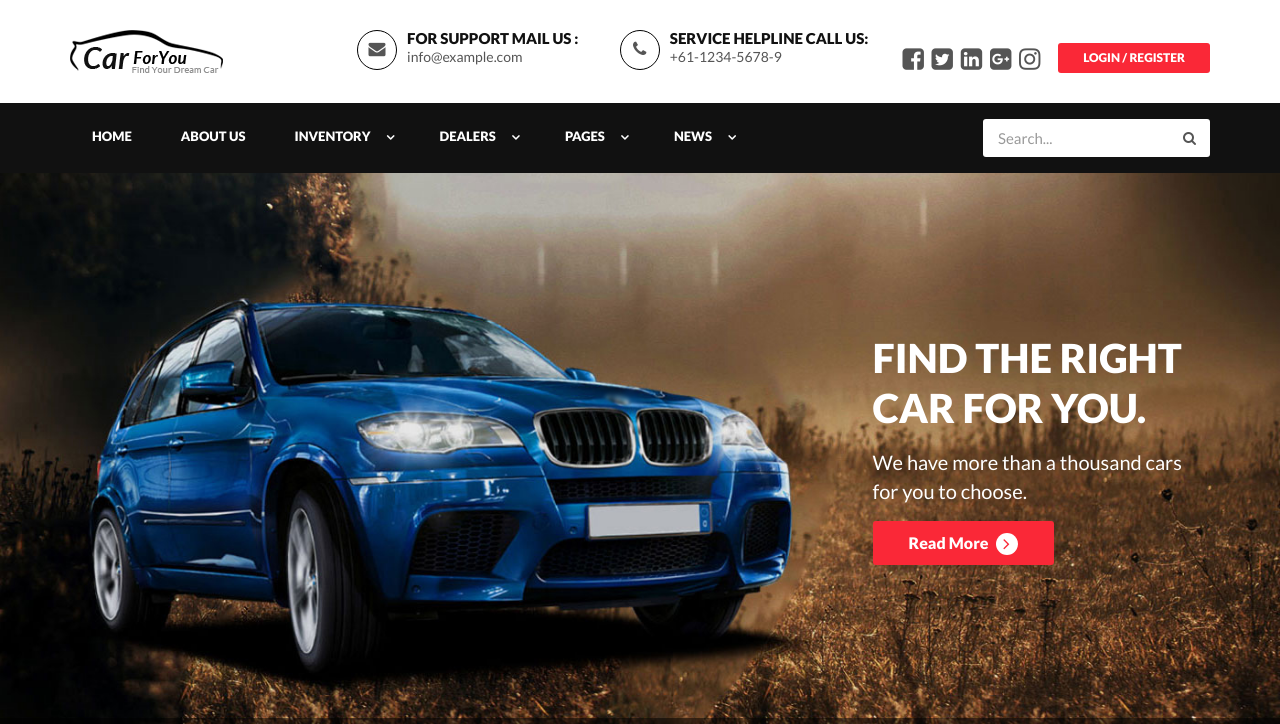
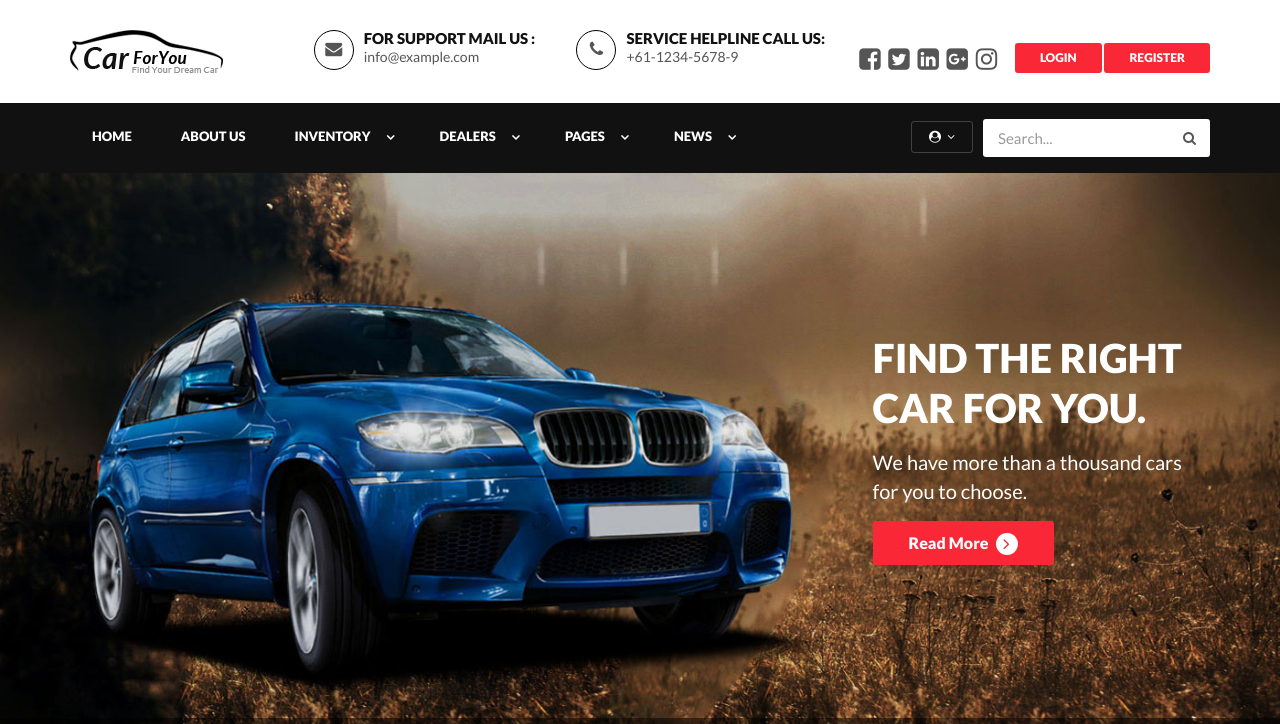
Before and after one commit to mdpappu006/Car4U-Rental-System, a PHP site: page / in a window 1280 px wide. Shown: the top 724 px of the page. Run offline with PHP 8.4, Linux system fonts and the light colour scheme; data that the repository does not hold is empty.

Commit message:
login and Registration html added

```diff
--- a/partials/header.php
+++ b/partials/header.php
@@ -59,7 +59,6 @@
               <div class="circle_icon"> <i class="fa fa-phone" aria-hidden="true"></i> </div>
               <p class="uppercase_text">Service Helpline Call Us: </p>
               <a href="tel:61-1234-5678-09">+61-1234-5678-9</a> </div>
-            <?php  if(!$id):?>
             <div class="social-follow">
               <ul>
                 <li><a href="#"><i class="fa fa-facebook-square" aria-hidden="true"></i></a></li>
@@ -69,8 +68,10 @@
                 <li><a href="#"><i class="fa fa-instagram" aria-hidden="true"></i></a></li>
               </ul>
             </div>
-            <div class="login_btn"> <a href="#loginform" class="btn btn-xs uppercase" data-toggle="modal" data-dismiss="modal">Login / Register</a> </div>
-            <?php endif;?>
+            <div class="login_btn">
+              <a href="login.php" class="btn btn-xs uppercase">Login</a>
+              <a href="registration.php" class="btn btn-xs uppercase"> Register</a>
+            </div>
 
           </div>
         </div>
@@ -85,15 +86,10 @@
         <button id="menu_slide" data-target="#navigation" aria-expanded="false" data-toggle="collapse" class="navbar-toggle collapsed" type="button"> <span class="sr-only">Toggle navigation</span> <span class="icon-bar"></span> <span class="icon-bar"></span> <span class="icon-bar"></span> </button>
       </div>
       <div class="header_wrap">
-
-        <?php
-          // session_destroy();
-          if($id):
-        ?>
         <div class="user_login">
           <ul>
             <li class="dropdown"> <a href="#" data-toggle="dropdown" aria-haspopup="true" aria-expanded="false"><i class="fa fa-user-circle" aria-hidden="true"></i>
-             <i class="fa fa-angle-down" aria-hidden="true"> <?php echo $name;?></i>
+             <i class="fa fa-angle-down" aria-hidden="true"> </i>
            </a>
               <ul class="dropdown-menu">
                 <li><a href="profile-settings.html">Profile Settings</a></li>
@@ -104,7 +100,6 @@
             </li>
           </ul>
         </div>
-        <?php endif;?>
 
         <div class="header_search">
           <div id="search_toggle"><i class="fa fa-search" aria-hidden="true"></i></div>
```
Also changed, not shown: login.php (renamed from partials/login.php), registration.php (renamed from partials/registration.php).
